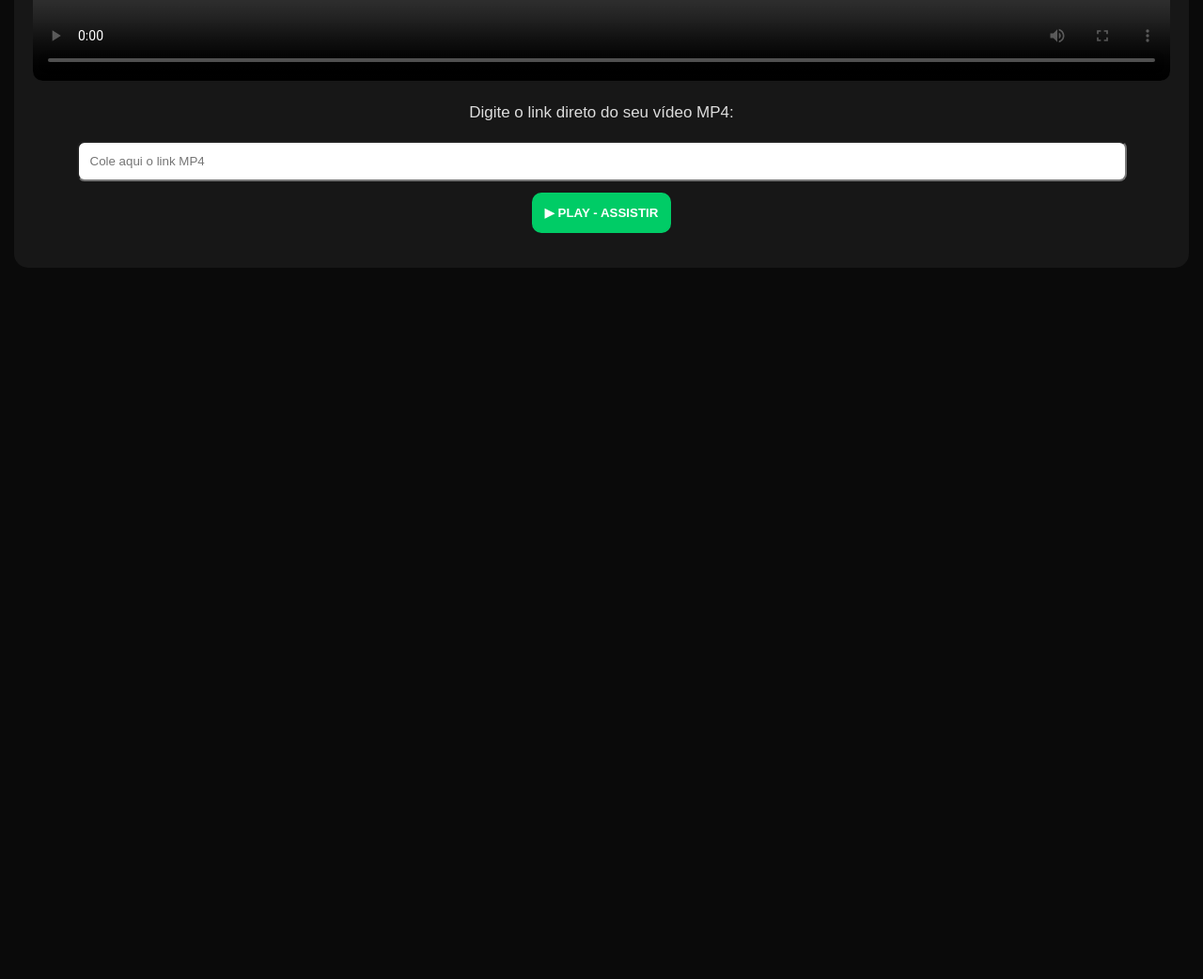
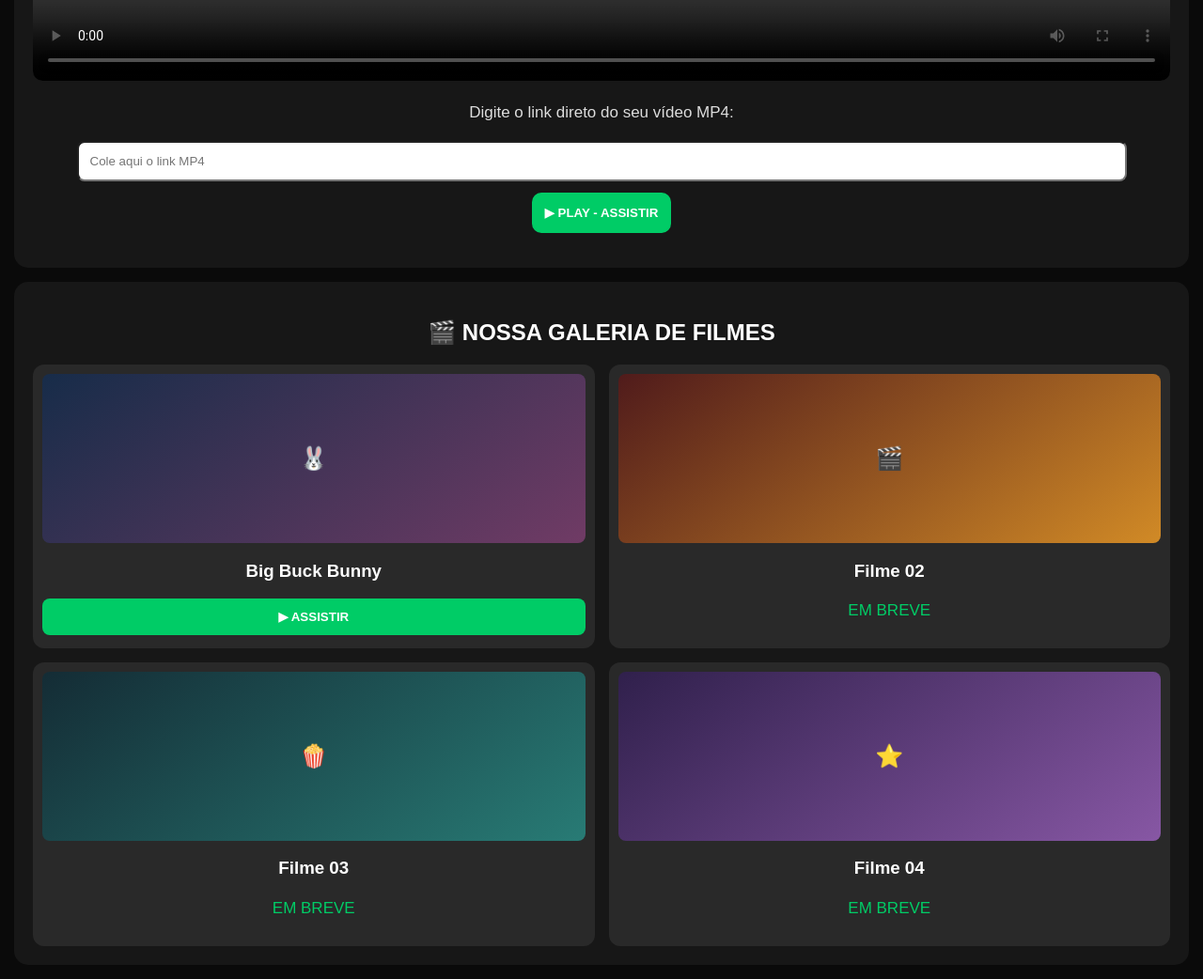
Before and after one commit to celiosilva12/celio-iptv, a plain HTML site: page index.html in a window 1280 px wide. Shown: the part 2928-3970 px from the top of the page at 94% size. Before the commit the page ends 3228 px from the top, so only its background shows below. Drawn offline with Linux system fonts and the light colour scheme.

Commit message:
Add movie gallery section to index.html

```diff
--- a/index.html
+++ b/index.html
@@ -99,5 +99,62 @@ function assistirVideo() {
 }
 </script>
 
+<section style="background:#171717;color:white;padding:20px;margin:15px;border-radius:15px">
+  <h2 style="text-align:center">🎬 NOSSA GALERIA DE FILMES</h2>
+
+  <div style="display:grid;grid-template-columns:repeat(2,1fr);gap:15px">
+
+    <div style="background:#292929;padding:10px;border-radius:12px;text-align:center">
+      <div style="background:linear-gradient(145deg,#172c49,#703b65);height:180px;display:flex;align-items:center;justify-content:center;border-radius:8px;font-size:24px">
+        🐰
+      </div>
+      <h3>Big Buck Bunny</h3>
+      <button onclick="abrirFilme('https://storage.googleapis.com/gtv-videos-bucket/sample/BigBuckBunny.mp4')"
+      style="background:#00cc66;color:white;border:0;padding:12px;border-radius:8px;width:100%;font-weight:bold">
+        ▶ ASSISTIR
+      </button>
+    </div>
+
+    <div style="background:#292929;padding:10px;border-radius:12px;text-align:center">
+      <div style="background:linear-gradient(145deg,#501b1b,#d18a26);height:180px;display:flex;align-items:center;justify-content:center;border-radius:8px;font-size:24px">
+        🎬
+      </div>
+      <h3>Filme 02</h3>
+      <p style="color:#00cc66">EM BREVE</p>
+    </div>
+
+    <div style="background:#292929;padding:10px;border-radius:12px;text-align:center">
+      <div style="background:linear-gradient(145deg,#142c35,#287b75);height:180px;display:flex;align-items:center;justify-content:center;border-radius:8px;font-size:24px">
+        🍿
+      </div>
+      <h3>Filme 03</h3>
+      <p style="color:#00cc66">EM BREVE</p>
+    </div>
+
+    <div style="background:#292929;padding:10px;border-radius:12px;text-align:center">
+      <div style="background:linear-gradient(145deg,#30204c,#8757a4);height:180px;display:flex;align-items:center;justify-content:center;border-radius:8px;font-size:24px">
+        ⭐
+      </div>
+      <h3>Filme 04</h3>
+      <p style="color:#00cc66">EM BREVE</p>
+    </div>
+
+  </div>
+</section>
+
+<script>
+function abrirFilme(link) {
+  const player = document.getElementById("player");
+
+  player.src = link;
+  player.load();
+  player.scrollIntoView({behavior:"smooth",block:"center"});
+
+  player.play().catch(() => {
+    alert("Toque no PLAY do vídeo para começar.");
+  });
+}
+</script>
+
 </body>
 </html>
```
